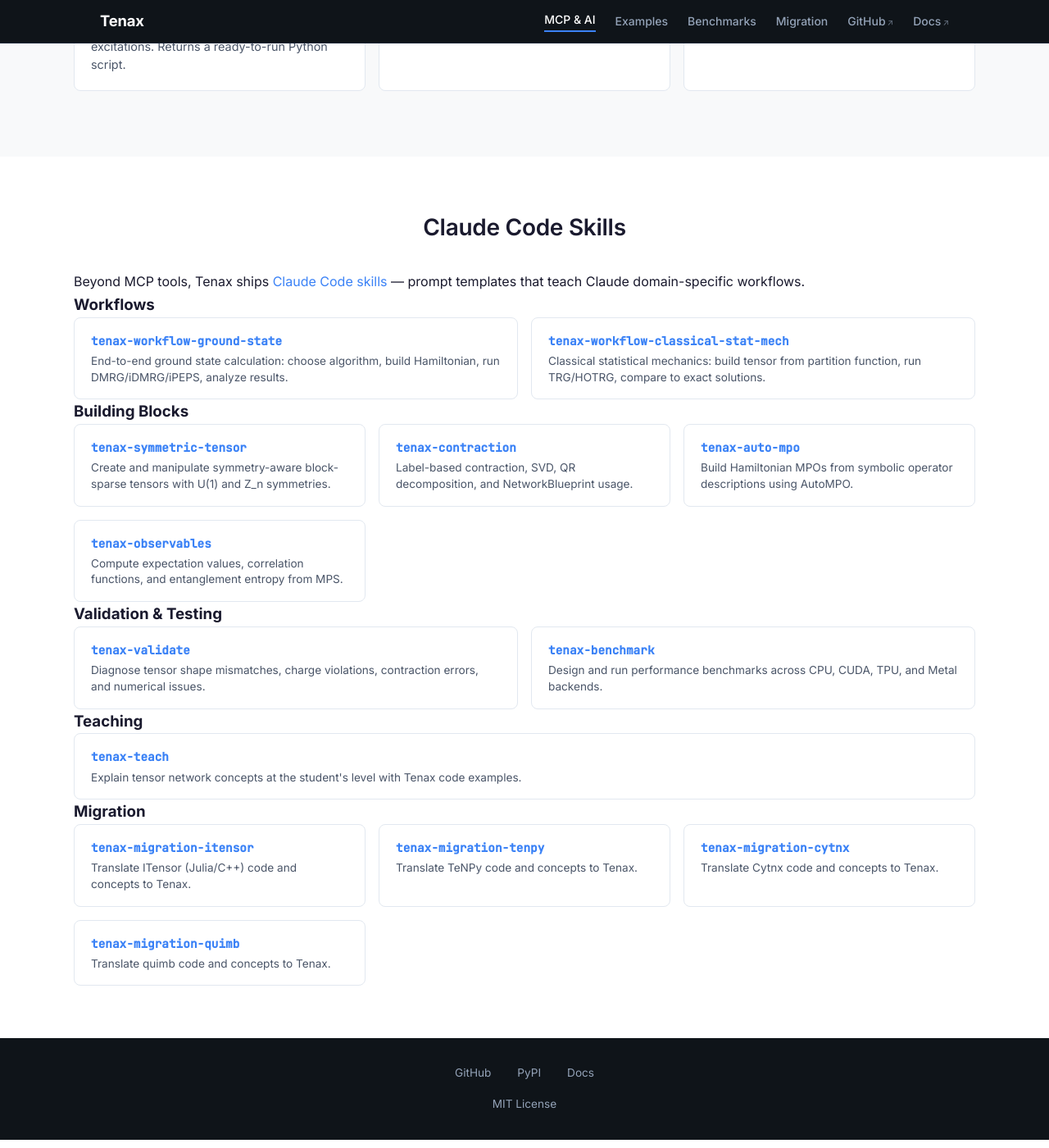
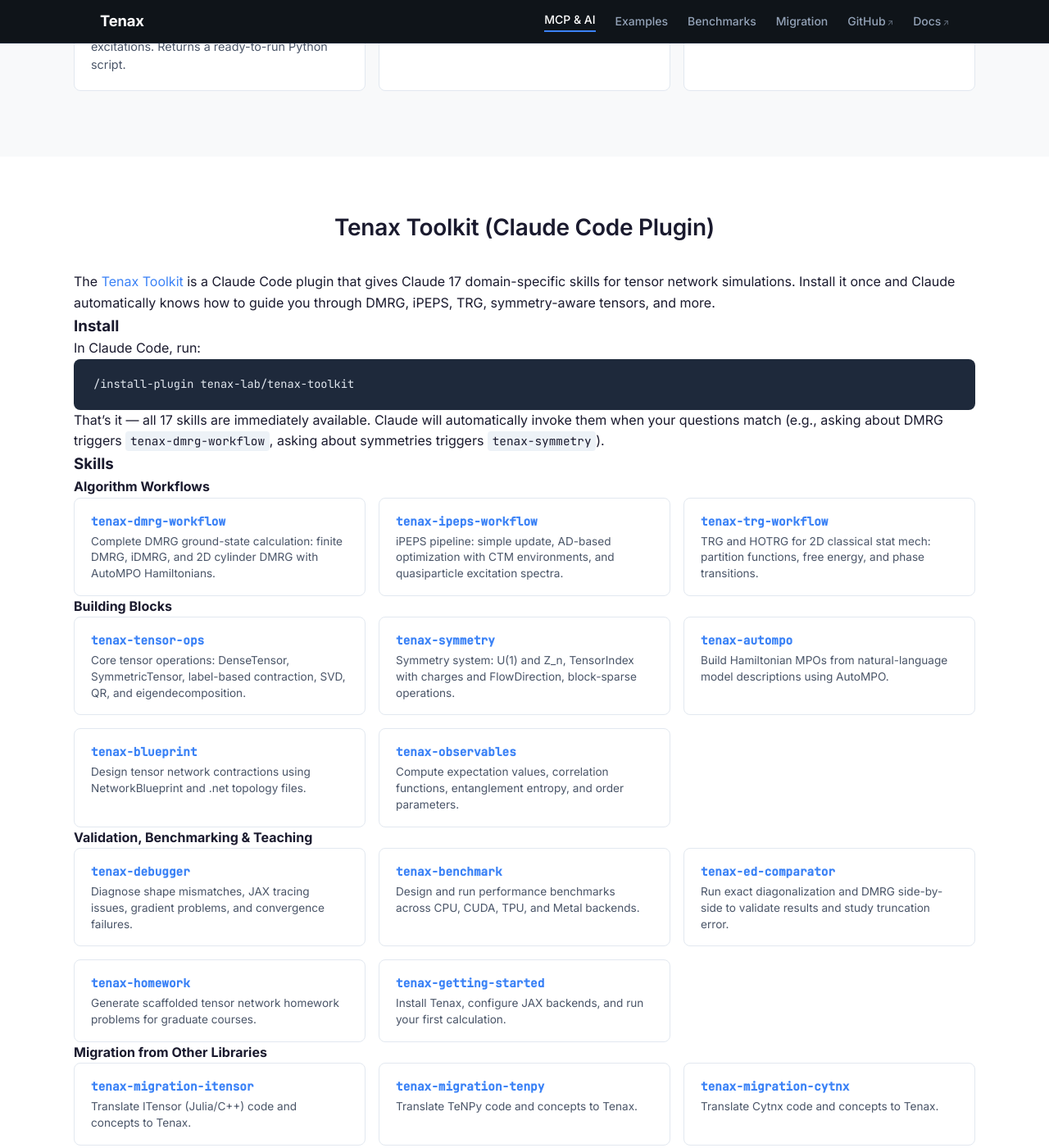
Before and after one commit to tenax-lab/tenax-lab.github.io, a Jekyll site: the page built from mcp.md, in a window 1280 px wide and 1400 px high, scrolled down 1651 px. Shown: the whole window at 82% size. Built offline with Jekyll 4.4.1, drawn with Linux system fonts in a browser that asks for light colours; some of the changed text lies outside the part shown.

Commit message:
Add Tenax Toolkit plugin section to MCP & AI page
Document the tenax-lab/tenax-toolkit Claude Code plugin with install
instructions and all 17 skills organized by category.

Co-Authored-By: Claude Opus 4.6 <noreply@anthropic.com>

````diff
--- a/mcp.md
+++ b/mcp.md
@@ -5,7 +5,7 @@ title: MCP & AI Workflow
 
 <div class="page-header">
   <h1>MCP & AI Workflow</h1>
-  <p>Run tensor network calculations directly from Claude Code using the Model Context Protocol</p>
+  <p>Run tensor network calculations directly from Claude Code using MCP tools and the Tenax Toolkit plugin</p>
 </div>
 
 <section>
@@ -90,67 +90,90 @@ Tenax exposes 9 tools through the MCP server. Claude Code can call any of them d
 <section>
 <div class="container" markdown="1">
 
-## Claude Code Skills
+## Tenax Toolkit (Claude Code Plugin)
 
-Beyond MCP tools, Tenax ships [Claude Code skills](https://github.com/tenax-lab/tenax/tree/main/.claude/skills) — prompt templates that teach Claude domain-specific workflows.
+The [Tenax Toolkit](https://github.com/tenax-lab/tenax-toolkit) is a Claude Code plugin that gives Claude 17 domain-specific skills for tensor network simulations. Install it once and Claude automatically knows how to guide you through DMRG, iPEPS, TRG, symmetry-aware tensors, and more.
 
-### Workflows
+### Install
+
+In Claude Code, run:
+
+```
+/install-plugin tenax-lab/tenax-toolkit
+```
+
+That's it — all 17 skills are immediately available. Claude will automatically invoke them when your questions match (e.g., asking about DMRG triggers `tenax-dmrg-workflow`, asking about symmetries triggers `tenax-symmetry`).
+
+### Skills
+
+#### Algorithm Workflows
 
 <div class="skills-grid">
   <div class="skill-card">
-    <h4>tenax-workflow-ground-state</h4>
-    <p>End-to-end ground state calculation: choose algorithm, build Hamiltonian, run DMRG/iDMRG/iPEPS, analyze results.</p>
+    <h4>tenax-dmrg-workflow</h4>
+    <p>Complete DMRG ground-state calculation: finite DMRG, iDMRG, and 2D cylinder DMRG with AutoMPO Hamiltonians.</p>
   </div>
   <div class="skill-card">
-    <h4>tenax-workflow-classical-stat-mech</h4>
-    <p>Classical statistical mechanics: build tensor from partition function, run TRG/HOTRG, compare to exact solutions.</p>
+    <h4>tenax-ipeps-workflow</h4>
+    <p>iPEPS pipeline: simple update, AD-based optimization with CTM environments, and quasiparticle excitation spectra.</p>
+  </div>
+  <div class="skill-card">
+    <h4>tenax-trg-workflow</h4>
+    <p>TRG and HOTRG for 2D classical stat mech: partition functions, free energy, and phase transitions.</p>
   </div>
 </div>
 
-### Building Blocks
+#### Building Blocks
 
 <div class="skills-grid">
   <div class="skill-card">
-    <h4>tenax-symmetric-tensor</h4>
-    <p>Create and manipulate symmetry-aware block-sparse tensors with U(1) and Z_n symmetries.</p>
+    <h4>tenax-tensor-ops</h4>
+    <p>Core tensor operations: DenseTensor, SymmetricTensor, label-based contraction, SVD, QR, and eigendecomposition.</p>
   </div>
   <div class="skill-card">
-    <h4>tenax-contraction</h4>
-    <p>Label-based contraction, SVD, QR decomposition, and NetworkBlueprint usage.</p>
+    <h4>tenax-symmetry</h4>
+    <p>Symmetry system: U(1) and Z_n, TensorIndex with charges and FlowDirection, block-sparse operations.</p>
   </div>
   <div class="skill-card">
-    <h4>tenax-auto-mpo</h4>
-    <p>Build Hamiltonian MPOs from symbolic operator descriptions using AutoMPO.</p>
+    <h4>tenax-autompo</h4>
+    <p>Build Hamiltonian MPOs from natural-language model descriptions using AutoMPO.</p>
+  </div>
+  <div class="skill-card">
+    <h4>tenax-blueprint</h4>
+    <p>Design tensor network contractions using NetworkBlueprint and .net topology files.</p>
   </div>
   <div class="skill-card">
     <h4>tenax-observables</h4>
-    <p>Compute expectation values, correlation functions, and entanglement entropy from MPS.</p>
+    <p>Compute expectation values, correlation functions, entanglement entropy, and order parameters.</p>
   </div>
 </div>
 
-### Validation & Testing
+#### Validation, Benchmarking & Teaching
 
 <div class="skills-grid">
   <div class="skill-card">
-    <h4>tenax-validate</h4>
-    <p>Diagnose tensor shape mismatches, charge violations, contraction errors, and numerical issues.</p>
+    <h4>tenax-debugger</h4>
+    <p>Diagnose shape mismatches, JAX tracing issues, gradient problems, and convergence failures.</p>
   </div>
   <div class="skill-card">
     <h4>tenax-benchmark</h4>
     <p>Design and run performance benchmarks across CPU, CUDA, TPU, and Metal backends.</p>
   </div>
-</div>
-
-### Teaching
-
-<div class="skills-grid">
   <div class="skill-card">
-    <h4>tenax-teach</h4>
-    <p>Explain tensor network concepts at the student's level with Tenax code examples.</p>
+    <h4>tenax-ed-comparator</h4>
+    <p>Run exact diagonalization and DMRG side-by-side to validate results and study truncation error.</p>
+  </div>
+  <div class="skill-card">
+    <h4>tenax-homework</h4>
+    <p>Generate scaffolded tensor network homework problems for graduate courses.</p>
+  </div>
+  <div class="skill-card">
+    <h4>tenax-getting-started</h4>
+    <p>Install Tenax, configure JAX backends, and run your first calculation.</p>
   </div>
 </div>
 
-### Migration
+#### Migration from Other Libraries
 
 <div class="skills-grid">
   <div class="skill-card">
````
